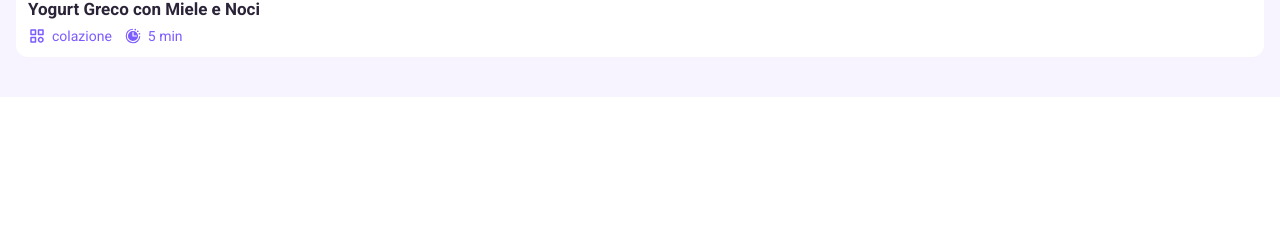
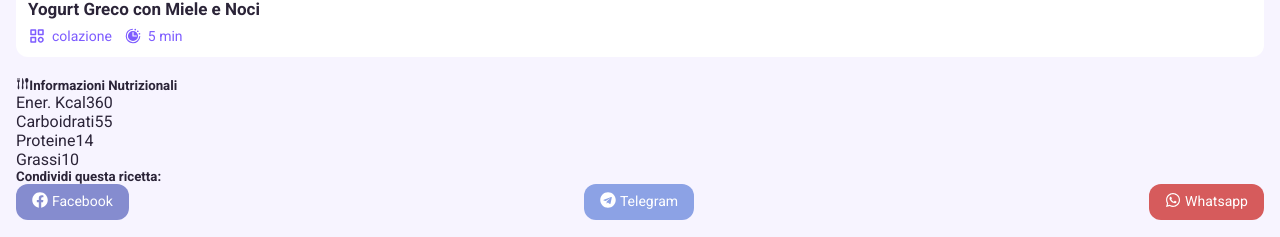
Before and after one commit to GiuseppeLiGioi/recipes-search-autocomplete, a React (Vite) app: page /recipes/1 in a window 1280 px wide. Shown: the part 4592-4829 px from the top of the page. Before the commit the page ends 4689 px from the top, so only its background shows below. Built offline with nearby package versions, Linux system fonts and the light colour scheme.

Commit message:
added. buttons for share recipes

```diff
--- a/package.json
+++ b/package.json
@@ -13,7 +13,8 @@
     "react": "^19.2.0",
     "react-dom": "^19.2.0",
     "react-icons": "^5.5.0",
-    "react-router-dom": "^7.13.0"
+    "react-router-dom": "^7.13.0",
+    "react-share": "^5.2.2"
   },
   "devDependencies": {
     "@eslint/js": "^9.39.1",
--- /dev/null
+++ b/src/components/SharedButtons/SharedButtons.tsx
@@ -0,0 +1,41 @@
+import {
+  FacebookShareButton,
+  WhatsappShareButton,
+  TelegramShareButton,
+} from "react-share";
+import { FaWhatsapp, FaTelegram, FaFacebook } from "react-icons/fa";
+import "./sharedButtons.css";
+type SharedButtonsProps = {
+  url: string;
+  title: string;
+};
+export default function SharedButtons({ url, title }: SharedButtonsProps) {
+  return (
+    <div className="container-buttons">
+      <div className="share-button facebook">
+        <FacebookShareButton url={url} title={title}>
+          <p className="share-icon">
+            <FaFacebook />
+          </p>
+          <span className="share-text">Facebook</span>
+        </FacebookShareButton>
+      </div>
+      <div className="share-button telegram">
+        <TelegramShareButton url={url} title={title}>
+          <p className="share-icon">
+            <FaTelegram />
+          </p>
+          <span className="share-text">Telegram</span>
+        </TelegramShareButton>
+      </div>
+      <div className="share-button whatsapp">
+        <WhatsappShareButton url={url} title={title}>
+          <p className="share-icon">
+            <FaWhatsapp />
+          </p>
+          <span className="share-text">Whatsapp</span>
+        </WhatsappShareButton>
+      </div>
+    </div>
+  );
+}
--- /dev/null
+++ b/src/components/SharedButtons/sharedButtons.css
@@ -0,0 +1,37 @@
+.container-buttons {
+  display: flex;
+  justify-content: space-between;
+  align-items: center;
+  flex-wrap: wrap;
+}
+
+.share-button {
+  padding: 8px 16px;
+  border-radius: 12px;
+  color: white;
+}
+.share-button > button {
+  display: flex;
+  align-items: center;
+  gap: 4px;
+}
+
+.share-icon {
+  display: flex;
+  margin-bottom: 1px;
+}
+
+.share-text {
+  color: white;
+  font-size: 14px;
+}
+
+.share-button.facebook {
+  background-color: #858ccf;
+}
+.share-button.telegram {
+  background-color: #8ca2e5;
+}
+.share-button.whatsapp {
+  background-color: #d65b5c;
+}
--- a/src/components/SingleRecipe/SingleRecipe.tsx
+++ b/src/components/SingleRecipe/SingleRecipe.tsx
@@ -7,6 +7,8 @@ import { BiCategory } from "react-icons/bi";
 import { CiCircleCheck } from "react-icons/ci";
 import { useState, useEffect } from "react";
 import { useNavigate } from "react-router-dom";
+import { GiForkKnifeSpoon } from "react-icons/gi";
+import SharedButtons from "../SharedButtons/SharedButtons";
 import "./singleRecipe.css";
 export default function SingleRecipes() {
   const [doneSteps, setDoneSteps] = useState<boolean[]>([]);
@@ -18,6 +20,7 @@ export default function SingleRecipes() {
   const { id } = useParams();
   const navigate = useNavigate();
   const currentId = Number(id);
+  const sharedUrl: string = window.location.href;
 
   const recipe = recipes.find((r) => r.id === currentId);
 
@@ -124,7 +127,40 @@ export default function SingleRecipes() {
             ))}
         </div>
       </div>
-      <div className="container-recipe-right"></div>
+      <div className="container-recipe-right">
+        <div className="container-recipe-nutritional">
+          <h5 className="title-nutritional">
+            <GiForkKnifeSpoon />
+            <span>Informazioni Nutrizionali</span>
+          </h5>
+          <div className="line-divider"></div>
+          {recipe.nutrition && (
+            <div className="values-box-recipe">
+              <p className="nutritional-item">
+                <span className="span-nutritional">Ener. Kcal</span>
+                {recipe.nutrition.energyKcal}
+              </p>
+              <p className="nutritional-item">
+                <span className="span-nutritional">Carboidrati</span>
+                {recipe.nutrition.carbohydratesG}
+              </p>
+              <p className="nutritional-item">
+                <span className="span-nutritional">Proteine</span>
+                {recipe.nutrition.proteinsG}
+              </p>
+              <p className="nutritional-item">
+                <span className="span-nutritional">Grassi</span>
+                {recipe.nutrition.fatsG}
+              </p>
+            </div>
+          )}
+          <div className="line-divider"></div>
+          <div className="container-share">
+            <h5 className="title-share-recipe">Condividi questa ricetta:</h5>
+            <SharedButtons url={sharedUrl} title={recipe.title} />
+          </div>
+        </div>
+      </div>
     </div>
   );
 }
```
Also changed, not shown: 1 other file (tests, documents, lock files or other folders).
